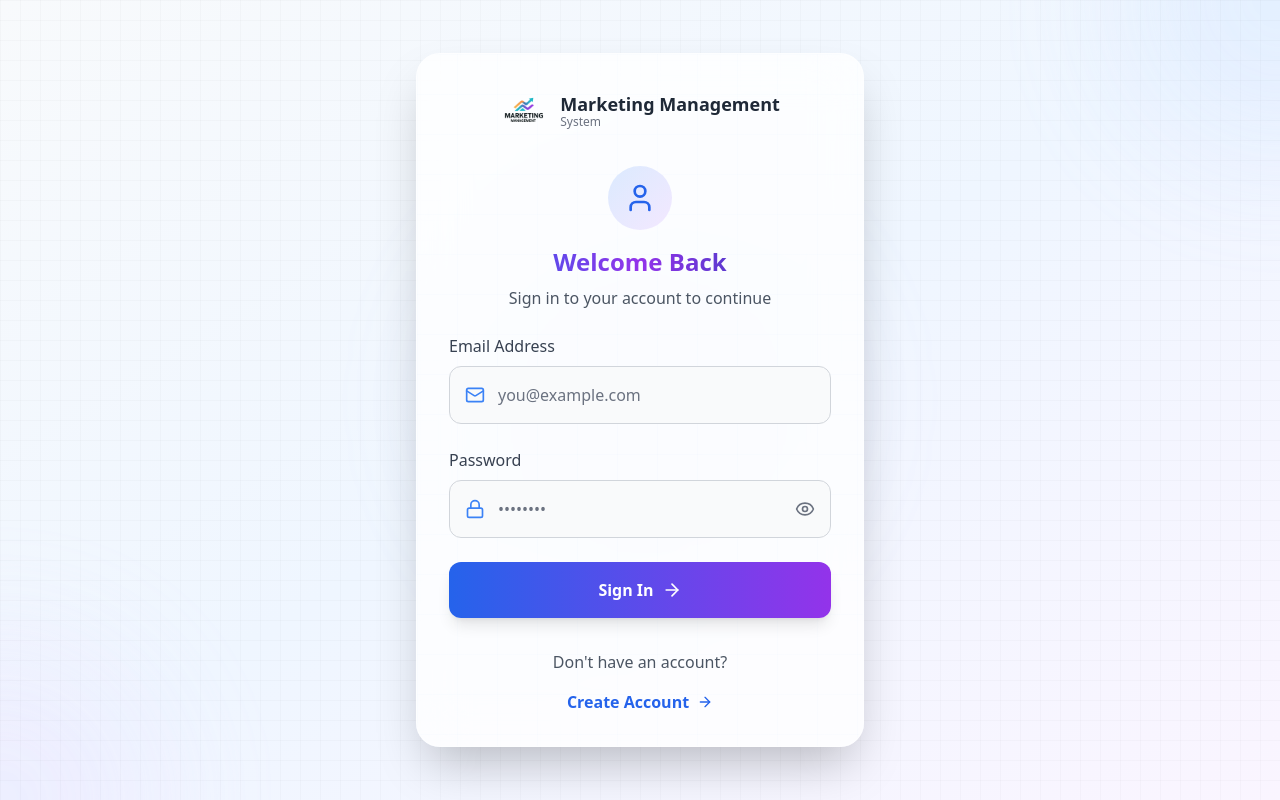
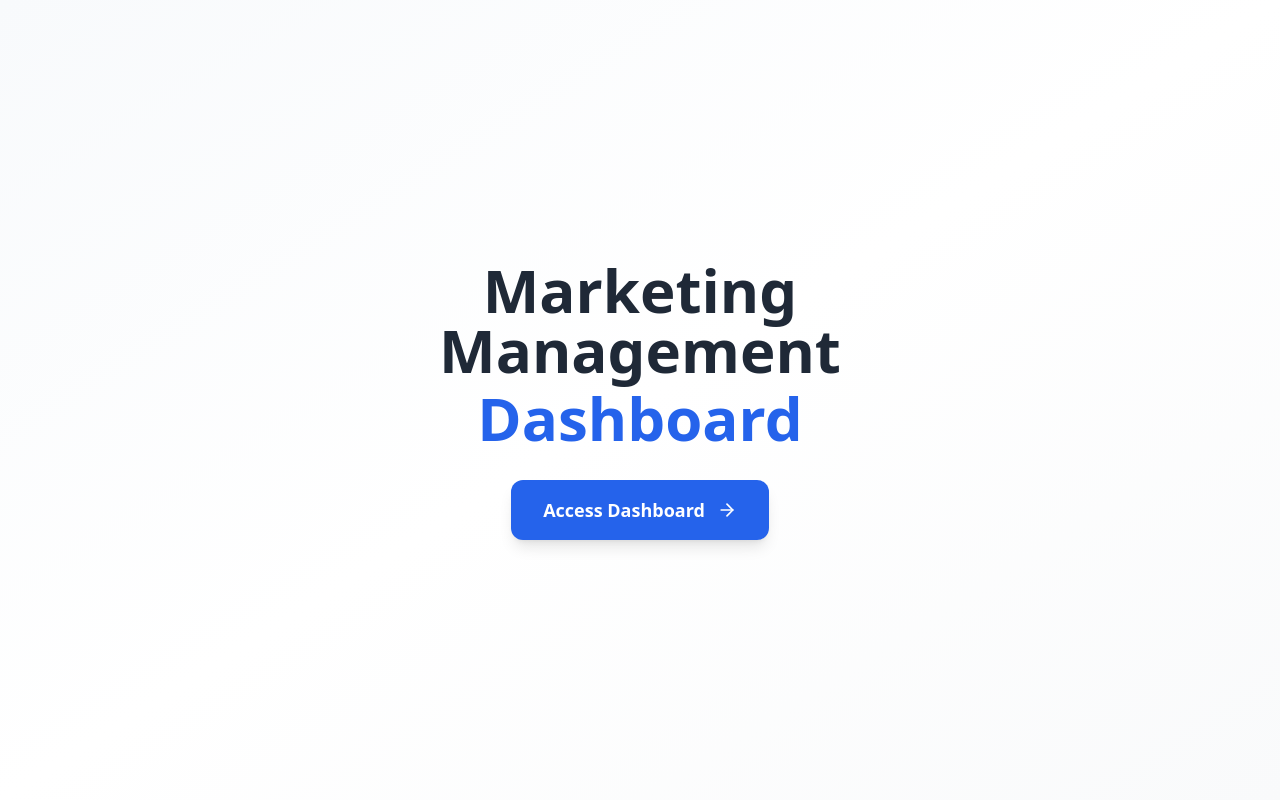
Before and after one commit to janidumadawa/marketing-system, a React (Create React App) app in the folder web/: page / in a window 1280 px wide. Built offline with nearby package versions, Linux system fonts and the light colour scheme.

Commit message:
hide auth page and create simple navigate dashboard page remove header component logout button modify app.js with hide auth page and make / path to go to dashboard page

```diff
--- a/web/src/App.js
+++ b/web/src/App.js
@@ -14,13 +14,16 @@ import AddAdvertisement from "./pages/AddAdvertisement";
 import AddTarget from "./pages/AddTarget";
 import ManageTargets from "./pages/ManageTargets";
 
+import GoToDashboard from "./pages/GoToDashboard";
+
 function App() {
   return (
     <Router>
       <div className="App">
         <Routes>
-          <Route path="/" element={<AuthPage />} />
-          <Route path="/auth" element={<AuthPage />} />
+          <Route path="/goto-dashboard" element={<GoToDashboard />} />
+          <Route path="/" element={<GoToDashboard />} />
+          {/* <Route path="/auth" element={<AuthPage />} /> */}
 
           <Route path="/dashboard" element={<Dashboard />} />
           <Route path="/dashboard" element={<Dashboard />} />
--- a/web/src/components/Header.jsx
+++ b/web/src/components/Header.jsx
@@ -52,7 +52,7 @@ const Header = ({ toggleSidebar, sidebarOpen }) => {
             <User size={16} className="text-white" />
           </div>
 
-          <button
+          {/* <button
             onClick={() => navigate("/auth")}
             className="
               bg-gradient-to-r from-blue-500 to-indigo-500
@@ -64,7 +64,8 @@ const Header = ({ toggleSidebar, sidebarOpen }) => {
             "
           >
             Logout
-          </button>
+          </button> */}
+
         </div>
       </div>
     </header>
--- /dev/null
+++ b/web/src/pages/GoToDashboard.jsx
@@ -0,0 +1,31 @@
+// src/pages/GoToDashboard.jsx
+import React from "react";
+import { useNavigate } from "react-router-dom";
+import { ArrowRight } from "lucide-react";
+
+export default function GoToDashboard() {
+  const navigate = useNavigate();
+
+  const handleGoDashboard = () => {
+    navigate("/dashboard");
+  };
+
+  return (
+    <div className="min-h-screen bg-gradient-to-br from-slate-50 via-white to-gray-50 flex items-center justify-center px-4">
+      <div className="text-center max-w-2xl mx-auto">
+        <h1 className="text-3xl sm:text-4xl md:text-5xl lg:text-6xl font-bold text-gray-800 mb-8 leading-tight">
+          Marketing Management
+          <span className="block text-blue-600 mt-2">Dashboard</span>
+        </h1>
+
+        <button
+          onClick={handleGoDashboard}
+          className="group inline-flex items-center gap-3 px-6 py-3 sm:px-8 sm:py-4 bg-blue-600 hover:bg-blue-700 text-white font-semibold rounded-xl shadow-lg hover:shadow-xl transition-all duration-300 text-base sm:text-lg"
+        >
+          Access Dashboard
+          <ArrowRight className="w-5 h-5 group-hover:translate-x-1 transition-transform duration-300" />
+        </button>
+      </div>
+    </div>
+  );
+}
```
